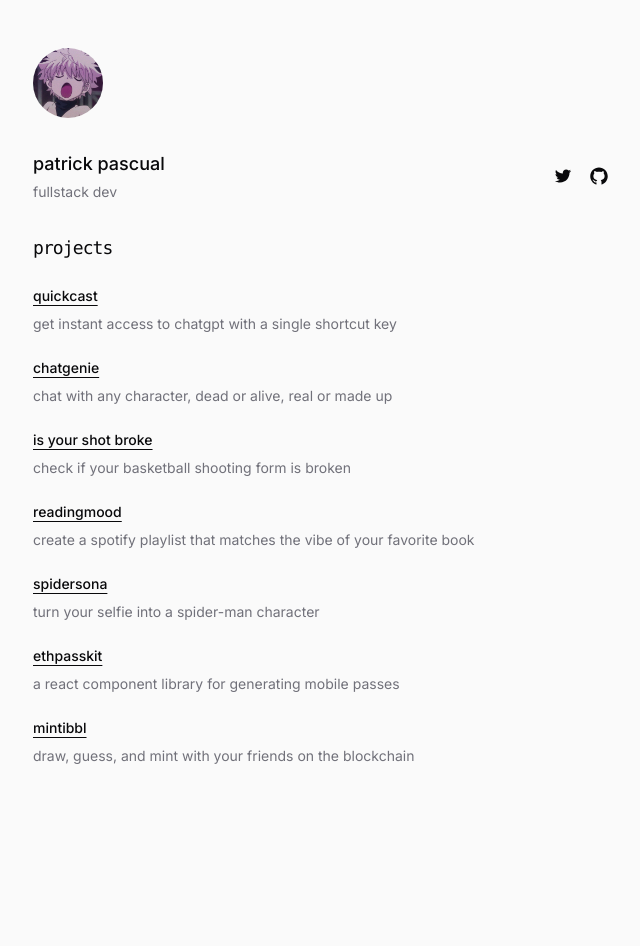
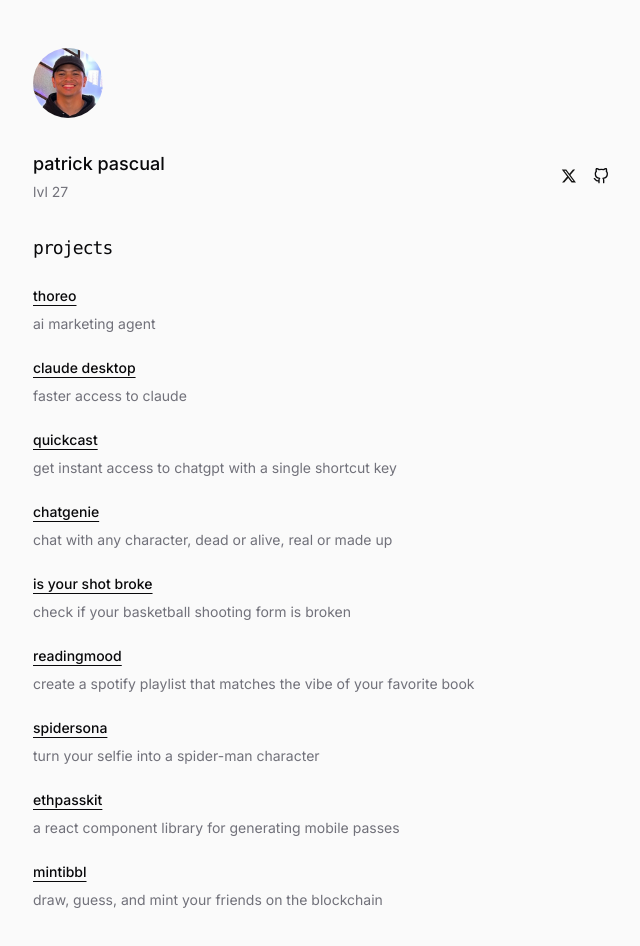
Before and after one commit to patrick-pc/patrick-pc, a Next.js app: page / in a window 1280 px wide. Shown: the top 946 px of the page, without its empty margins (319-959 px from the left). Before the commit the page ends 814 px from the top, so only its background shows below. Built offline with nearby package versions, Linux system fonts and the light colour scheme.

Commit message:
add projects and change pfp

```diff
--- a/app/page.tsx
+++ b/app/page.tsx
@@ -1,16 +1,27 @@
 import Image from "next/image";
 import { AiOutlineTwitter, AiOutlineGithub } from "react-icons/ai";
+import { FiGithub } from "react-icons/fi";
 
 const projects = [
   {
+    name: "thoreo",
+    description: "ai marketing agent",
+    link: "https://thoreo.com/",
+  },
+  {
+    name: "claude desktop",
+    description: "faster access to claude",
+    link: "https://claudedesktop.com/",
+  },
+  {
     name: "quickcast",
     description: "get instant access to chatgpt with a single shortcut key",
-    link: "https://quickcast.lol/",
+    link: "https://quickcastai.vercel.app/",
   },
   {
     name: "chatgenie",
     description: "chat with any character, dead or alive, real or made up",
-    link: "https://chatgenie.xyz/",
+    link: "https://chatgenie.vercel.app/",
   },
   {
     name: "is your shot broke",
@@ -21,7 +32,7 @@
     name: "readingmood",
     description:
       "create a spotify playlist that matches the vibe of your favorite book",
-    link: "https://readingmood.xyz/",
+    link: "https://bookvibes.vercel.app/",
   },
   {
     name: "spidersona",
@@ -35,20 +46,20 @@
   },
   {
     name: "mintibbl",
-    description: "draw, guess, and mint with your friends on the blockchain",
+    description: "draw, guess, and mint your friends on the blockchain",
     link: "https://mintibbl.vercel.app/",
   },
 ];
 
 export default function Home() {
   return (
-    <main className="min-h-screen flex flex-col items-center justify-start px-6 py-12">
+    <main className="min-h-screen flex flex-col items-center justify-start px-6 pt-12 pb-24">
       <div className="w-full max-w-xl flex flex-col gap-8">
         <section className="">
           <Image
-            className="rounded-full select-none object-cover"
-            src="/killua.jpeg"
-            alt="Killua"
+            className="rounded-full select-none object-cover shrink-0"
+            src="/pfp.png"
+            alt="Patrick Pascual"
             width={70}
             height={70}
             priority
@@ -58,15 +69,24 @@
         <section className="flex justify-between items-center">
           <div className="flex flex-col gap-1">
             <h1 className="text-lg font-medium">patrick pascual</h1>
-            <p className="text-sm text-[#71717A]">fullstack dev</p>
+            <p className="text-sm text-[#71717A]">lvl 27</p>
           </div>
 
           <div className="flex items-center justify-center gap-4 text-xl">
-            <a href="https://twitter.com/_patrickpc" target="_blank">
-              <AiOutlineTwitter />
+            <a href="https://x.com/_patrickpc" target="_blank">
+              <svg
+                viewBox="0 0 20 20"
+                xmlns="http://www.w3.org/2000/svg"
+                className="text-[#141413] h-4 w-4"
+              >
+                <path
+                  d="M14.94 2h2.715l-5.93 6.777L18.7 18h-5.462L8.96 12.407 4.065 18H1.35l6.342-7.25L1 2h5.6l3.868 5.113L14.94 2Zm-.952 14.375h1.504L5.784 3.54H4.17l9.818 12.836Z"
+                  fill="currentColor"
+                ></path>
+              </svg>
             </a>
             <a href="https://github.com/patrick-pc" target="_blank">
-              <AiOutlineGithub />
+              <FiGithub className="h-4 w-4" />
             </a>
           </div>
         </section>
@@ -74,11 +94,12 @@
         <section className="flex flex-col gap-4">
           <h2 className="font-mono text-lg tracking-tighter">projects</h2>
 
-          {projects.map((project) => (
+          {projects.map((project, i) => (
             <a
               className="flex flex-col gap-2 mt-2 text-sm"
               href={project.link}
               target="_blank"
+              key={i}
             >
               <h3 className="font-medium underline underline-offset-4">
                 {project.name}
```
Also changed, not shown: public/pfp.png (added).
